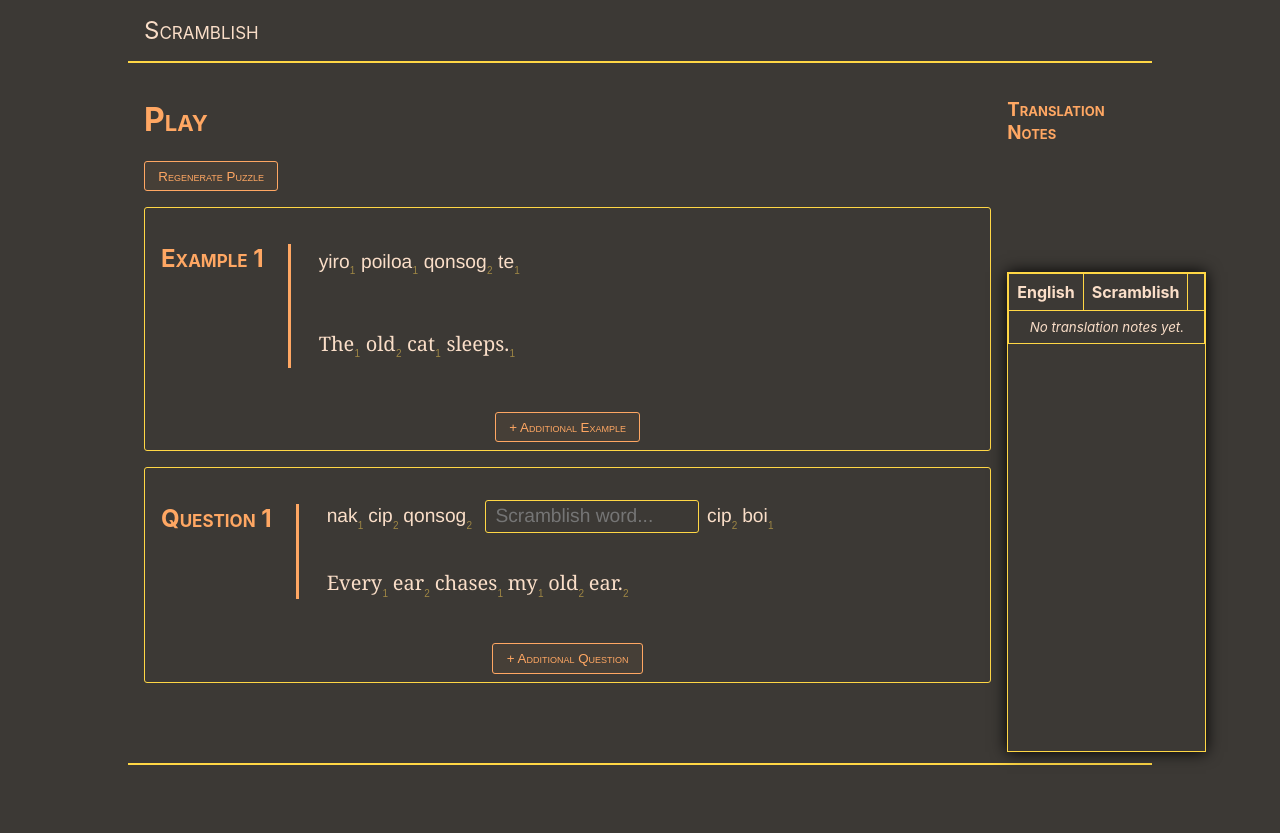
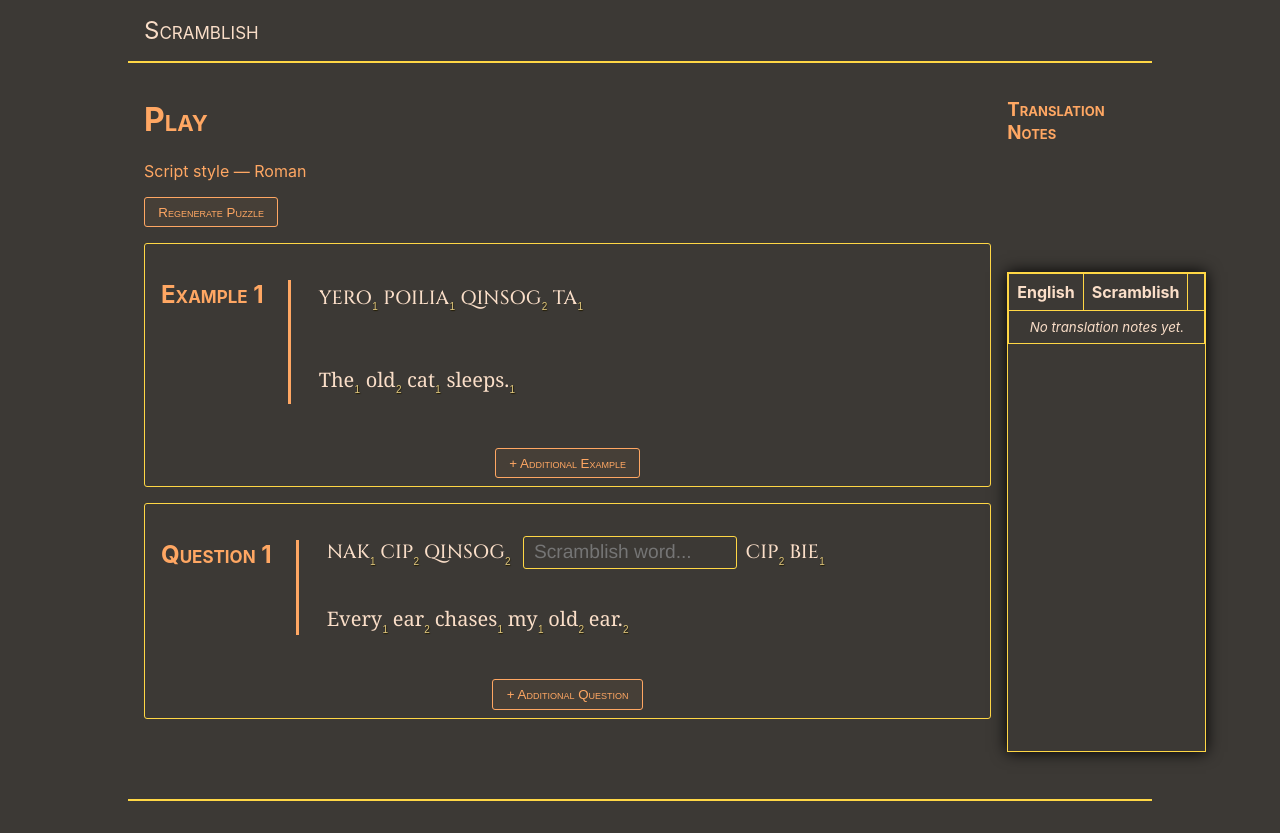
Before and after one commit to eignnx/scramblish, a React (Create React App) app: page /play in a window 1280 px wide. Before the commit the page ends 800 px from the top, so only its background shows below. Built offline with nearby package versions, Linux system fonts and the light colour scheme; a web font is replaced by a local one.

Commit message:
use "trajan"-like font for Roman script, improve hover text-shadow

```diff
--- a/public/index.html
+++ b/public/index.html
@@ -25,7 +25,7 @@
   <link rel="preconnect" href="https://fonts.googleapis.com">
   <link rel="preconnect" href="https://fonts.gstatic.com" crossorigin>
   <link href="https://fonts.googleapis.com/css2?family=Patua+One&display=swap" rel="stylesheet">
-  <link href="https://fonts.googleapis.com/css2?family=Roboto+Slab:wght@100..900&display=swap" rel="stylesheet">
+  <link href="https://fonts.googleapis.com/css2?family=Cinzel:wght@400..900&display=swap" rel="stylesheet">
   <title>Scramblish</title>
 </head>
 
--- a/src/lib/orthography.ts
+++ b/src/lib/orthography.ts
@@ -56,9 +56,9 @@ export class RomanOrthography extends ConsonantVowelOrthography {
     sample: string = "xuro runzu cafporzeoz qei";
     orthoDir: OrthoDir = "ltr";
     maxSegments: number = 6;
-    consonants = "bcdfghjklmnpqrstvwxyz".split("");
-    followingConsonants = "bcgklprstyz".split("");
-    vowels = "aeiou".split("");
+    consonants = "BCDFGHJKLMNPQRSTVWXYZ".split("");
+    followingConsonants = "BCGKLPRSTYZ".split("");
+    vowels = "AEIO".split("");
     ligatures = {};
 }
 
--- a/src/pages/PlayPage.css
+++ b/src/pages/PlayPage.css
@@ -6,6 +6,13 @@
 
 main {
     width: 100%;
+}
+
+#puzzle-info {
+    margin-block-end: 1rem;
+    /* font-variant: small-caps; */
+    color: var(--heading-color);
+
 }
 
 #section-examples,
@@ -67,12 +74,16 @@ input[type="text"].blank {
     margin-inline: 0.75ch;
 }
 
+.word-text {
+    transition: text-shadow 250ms ease-in-out;
+}
+
 .word-hovered>.word-text {
     text-decoration: underline;
     text-decoration-style: dotted;
-    --glow: rgba(255, 243, 105, 0.1);
-    background: var(--glow);
-    box-shadow: 0 0 10px 0.5rem var(--glow);
+    text-shadow:
+        lightgoldenrodyellow 0 0 20px,
+        black 2px 2px 3px;
     border-radius: 100%;
 }
 
@@ -148,10 +159,14 @@ input[type="text"].blank {
     position: relative;
     bottom: -0.65em;
     padding: 0.05ch;
-    color: rgba(255, 212, 84, 0.5);
+    color: rgb(223, 198, 124);
     font-family: sans-serif;
     /* disable selecting/highlighting with mouse */
     user-select: none;
+}
+
+.word-count {
+    text-shadow: 0.1ch 0.1ch 1px rgb(33, 26, 0);
 }
 
 span.hapax-legomenon {
@@ -167,3 +182,14 @@ span.hapax-legomenon {
     gap: 1rem;
     padding: 0.5rem;
 }
+
+/******************************************************************************/
+
+.script--Roman.word-text {
+    /* font-family: 'Times New Roman', Times, serif; */
+    /* font-weight: bolder; */
+    font-family: "Cinzel", serif;
+    font-optical-sizing: auto;
+    font-weight: 500;
+    font-style: normal;
+}
--- a/src/pages/PlayPage.tsx
+++ b/src/pages/PlayPage.tsx
@@ -41,6 +41,8 @@ export const SelectedWordsContext = React.createContext<SelectedWordState>({
 export const WordCountContext = React.createContext<WordCounts>({
     english: {}, scramblish: {}
 });
+
+export const OrthographyContext = React.createContext<Orthography>(orthographies[0]);
 
 type Props = {
     puzzleParams: PuzzleParams;
@@ -175,9 +177,13 @@ export default function PlayPage({ puzzleParams }: Props) {
     return (
         <WordCountContext.Provider value={wordCounts}>
             <SelectedWordsContext.Provider value={selectedWords}>
+                <OrthographyContext.Provider value={ortho}>
                     <div id="main-aside-wrapper">
                         <main>
                             <h1>Play</h1>
+                            <header id="puzzle-info">
+                                Script style &mdash; <span title={ortho.note}>{ortho.name}</span>
+                            </header>
                             <section id="play-page-controls">
                                 <button onClick={regeneratePuzzle}>Regenerate Puzzle</button>
                             </section>
@@ -226,6 +232,7 @@ export default function PlayPage({ puzzleParams }: Props) {
                             wordHighlight={wordHighlight}
                         />
                     </div>
+                </OrthographyContext.Provider>
             </SelectedWordsContext.Provider>
         </WordCountContext.Provider>
     );
--- a/src/pages/PlayPage/Sentence.tsx
+++ b/src/pages/PlayPage/Sentence.tsx
@@ -1,7 +1,7 @@
 import React from 'react';
 import cx from 'classnames';
 import { Lang } from '../../App';
-import { WordCountContext, WordHighlight, SelectedWordsContext } from '../PlayPage';
+import { WordCountContext, WordHighlight, SelectedWordsContext, OrthographyContext } from '../PlayPage';
 import Word from './Word';
 
 export type WordOrBlank = {
@@ -20,13 +20,18 @@ type SentenceProps = {
 
 const Sentence: React.FC<SentenceProps> = ({ lang, words, wordHighlight }) => {
     const [blankContent, setBlankContent] = React.useState('');
-    const key = words.map((item) => item.type === 'word' ? item.word : '___').join('-');
+
     return (
-        <p className="sentence" key={`Sentence-p--${key}`}>{words.map((item, i) => {
+        <p className={cx({
+            sentence: true,
+        })}>{words.map((item, i) => {
             if (item.type === 'blank') {
                 return <input
                     key={`input-blank-${i}`}
-                    className={cx({ [lang]: true, blank: true })}
+                    className={cx({
+                        [lang]: true,
+                        blank: true,
+                    })}
                     type="text"
                     size={blankContent.length || (lang === 'english' ? 10 : 18)}
                     placeholder={lang === 'english' ? 'English word...' : 'Scramblish word...'}
--- a/src/pages/PlayPage/Word.tsx
+++ b/src/pages/PlayPage/Word.tsx
@@ -1,6 +1,6 @@
 import React from 'react';
 import { Lang } from '../../App';
-import { HighlightInteraction, SelectedWordsContext, WordCountContext, WordCounts, WordHighlight } from '../PlayPage';
+import { HighlightInteraction, OrthographyContext, SelectedWordsContext, WordCountContext, WordCounts, WordHighlight } from '../PlayPage';
 import cx from 'classnames';
 
 type WordProps = {
@@ -17,6 +17,7 @@ export default function Word({
 }: WordProps) {
     const selectedWords = React.useContext(SelectedWordsContext);
     const wordCounts = React.useContext(WordCountContext);
+    const ortho = React.useContext(OrthographyContext);
 
     const highlightInteraction: HighlightInteraction = selectedWords.marked[lang][word];
     const wordIsMarked = typeof highlightInteraction === 'string';
@@ -56,7 +57,10 @@ export default function Word({
             onMouseEnter={() => setHighlight(lang, word)}
             onMouseLeave={() => clearHighlight(lang, word)}
             onClick={e => handleClick(e, lang, word)}
-        ><span className="word-text">{word}</span>
+        ><span className={cx({
+            [`script--${ortho.name}`]: lang === 'scramblish',
+            "word-text": true
+        })}>{word}</span>
             {wordIsLinked && showLinkedWord && (
                 <span
                     className="linked-word-note"
```
Lines whose indentation alone changed are shown as unchanged.
